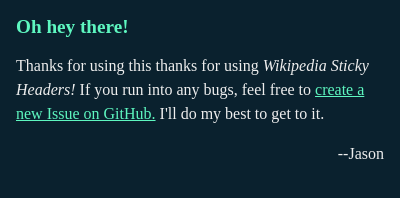
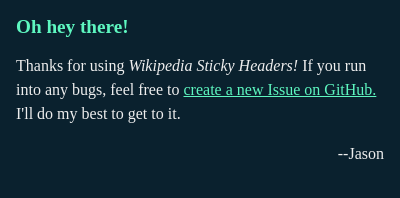
Before and after one commit to jasonflorentino/wikipedia-sticky-headers, a browser extension: page popup/index.html in a window 400 px wide. Drawn offline with Linux system fonts and the light colour scheme.

Commit message:
Fix typo in index.html

```diff
--- a/popup/index.html
+++ b/popup/index.html
@@ -4,7 +4,7 @@
   </head>
   <body>
     <h1>Oh hey there!</h1>
-    <p>Thanks for using this thanks for using <em>Wikipedia Sticky Headers!</em> If you run into any bugs, feel free to <a href="https://github.com/jasonflorentino/wikipedia-sticky-headers" target="_blank" rel="noreferrer">create a new Issue on GitHub.</a> I'll do my best to get to it.</p>
+    <p>Thanks for using <em>Wikipedia Sticky Headers!</em> If you run into any bugs, feel free to <a href="https://github.com/jasonflorentino/wikipedia-sticky-headers" target="_blank" rel="noreferrer">create a new Issue on GitHub.</a> I'll do my best to get to it.</p>
     <p class="signoff">--Jason</p>
 
     <script src="script.js"></script>
```
